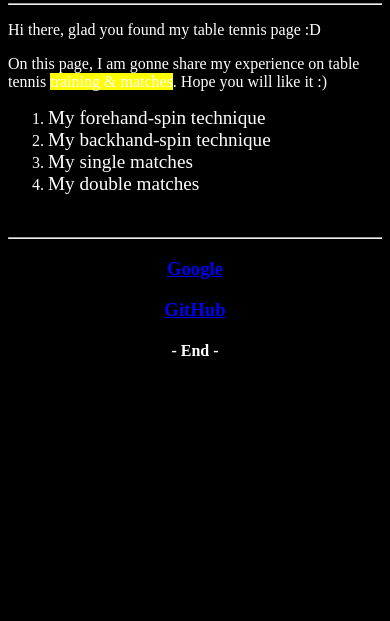
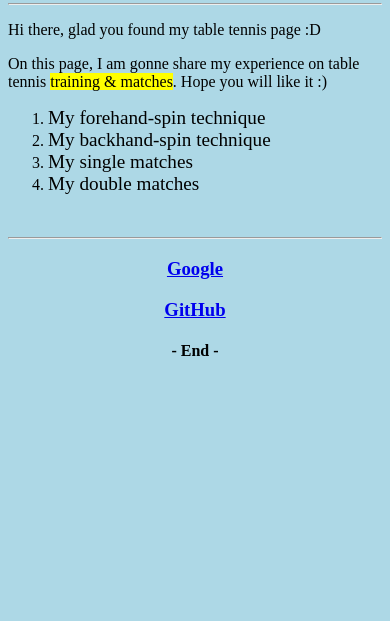
Before and after one commit to MikeWangSpace/MikeWangSpace.github.io, a plain HTML site: page tabletennis.html in a window 390 px wide. Shown: the part 223-844 px from the top of the page. Drawn offline with Linux system fonts and the light colour scheme.

Commit message:
Update tabletennis.html

```diff
--- a/tabletennis.html
+++ b/tabletennis.html
@@ -6,7 +6,7 @@
         <title>MikeWangSpace - Table Tennis</title>
     </head>
 
-    <body style="color:white; background-color:black">
+    <body style="background-color:lightblue">
         <header>
             <nav>
                 <h1><center>MikeWangSpace - Table Tennis</center></h1>
```
